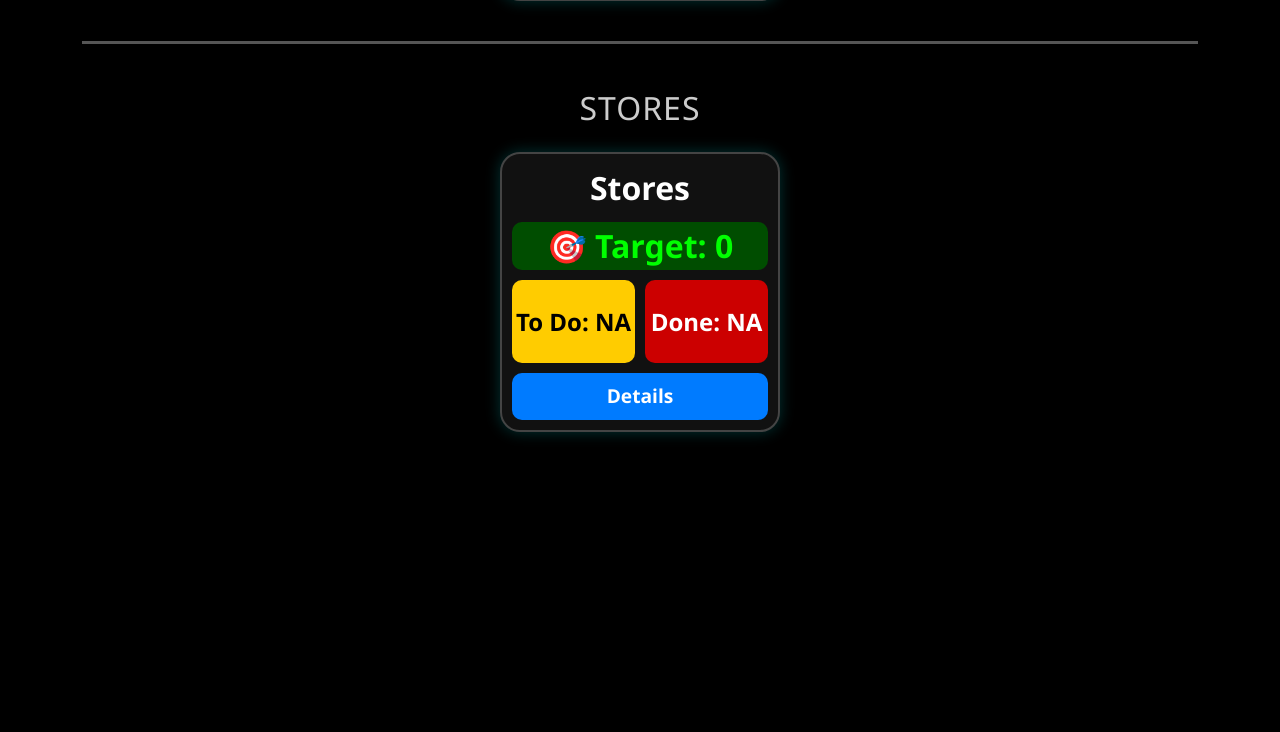
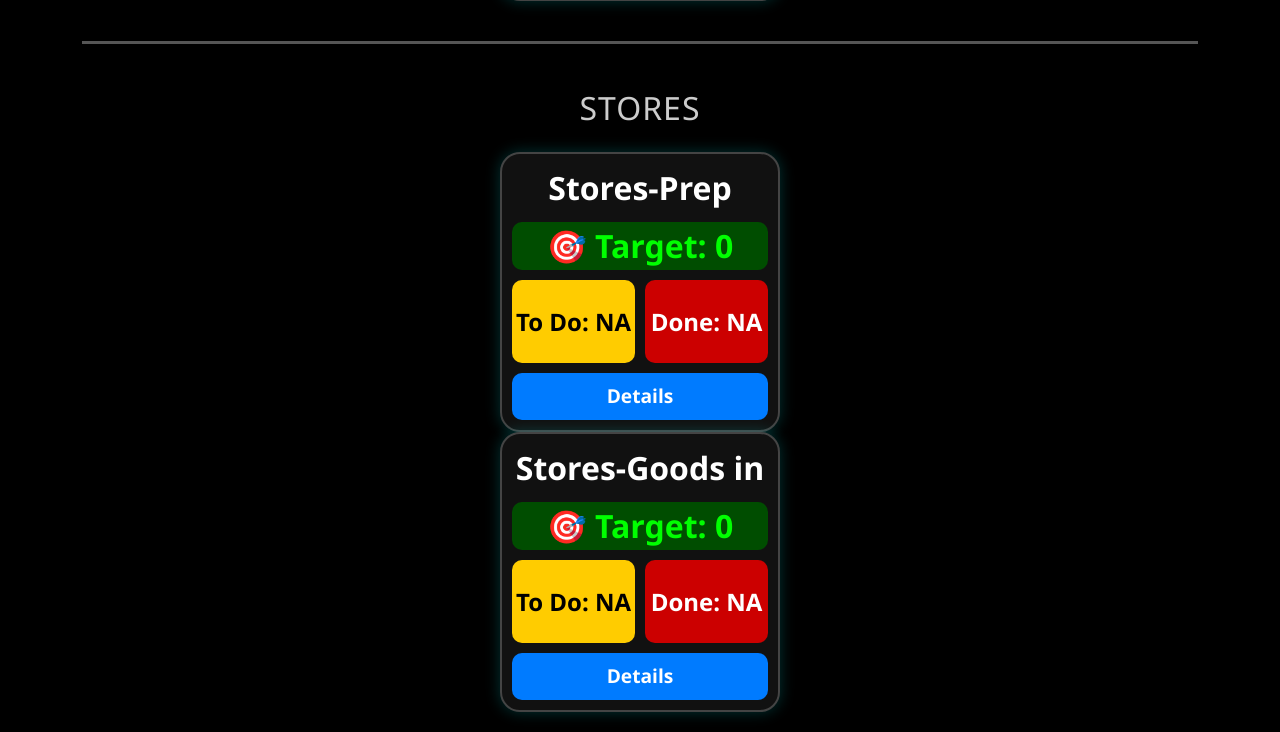
Before and after one commit to DANDAN-comp/Production-Plan, a Flask app: page / in a window 1280 px wide. Shown: the part 1560-2292 px from the top of the page. Before the commit the page ends 1997 px from the top, so only its background shows below. Run offline with Flask 3, Linux system fonts and the light colour scheme; data that the repository does not hold is empty; some libraries are stand-ins or nearby versions.

Commit message:
Initial scomcghssshmsit

```diff
--- a/templates/index1.html
+++ b/templates/index1.html
@@ -221,7 +221,21 @@
 
 <div class="dashboard">
   <div class="machine-card">
-    <div class="machine-name">Stores</div>
+    <div class="machine-name">Stores-Prep</div>
+    <div class="top-half">
+      🎯 Target: {{ machines[0].target }}
+    </div>
+    <div class="bottom-half">
+      <div class="left">To Do: NA</div>
+      <div class="right">Done: NA</div>
+    </div>
+    <a href="/stores" class="btn btn-custom">Details</a>
+  </div>
+</div>
+
+  <div class="dashboard">
+  <div class="machine-card">
+    <div class="machine-name">Stores-Goods in</div>
     <div class="top-half">
       🎯 Target: {{ machines[0].target }}
     </div>
```
